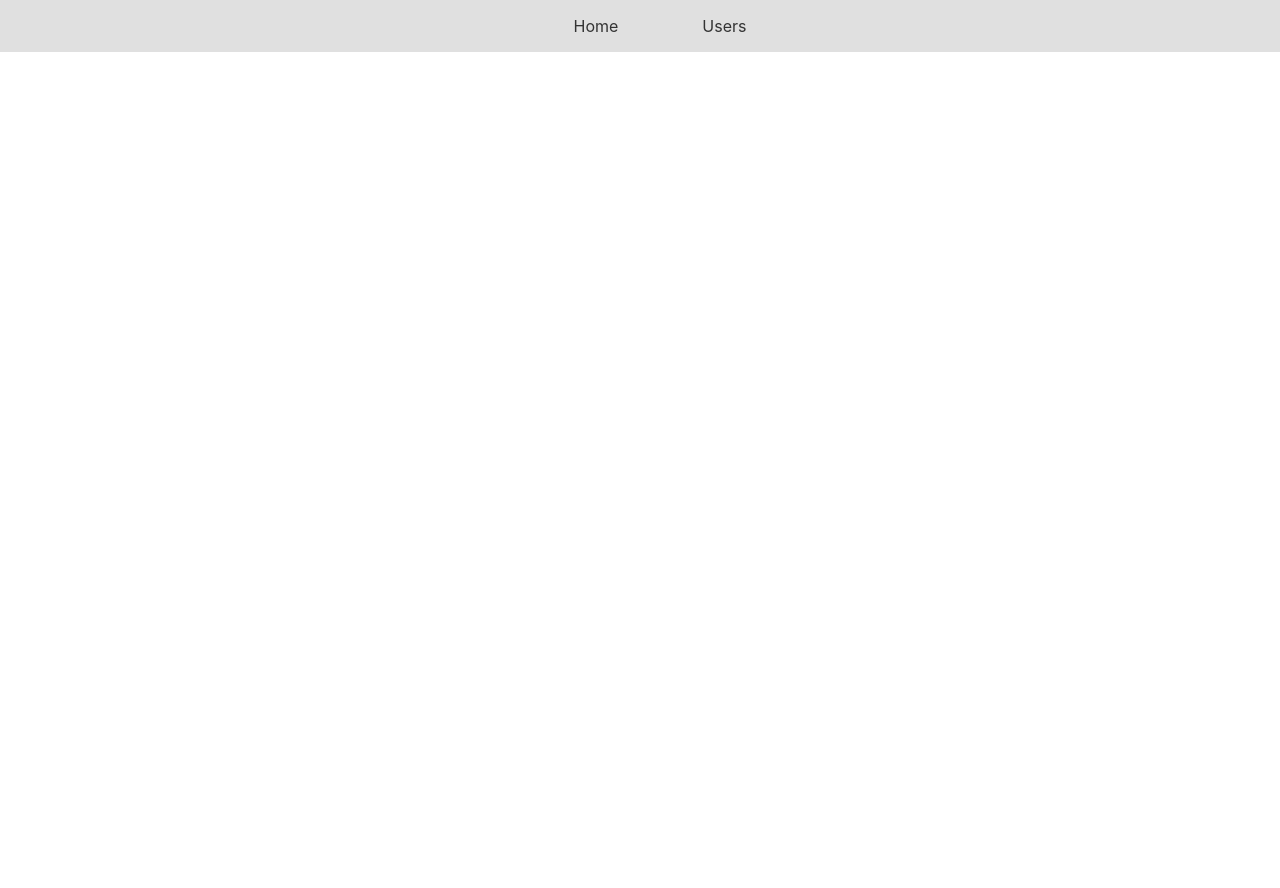
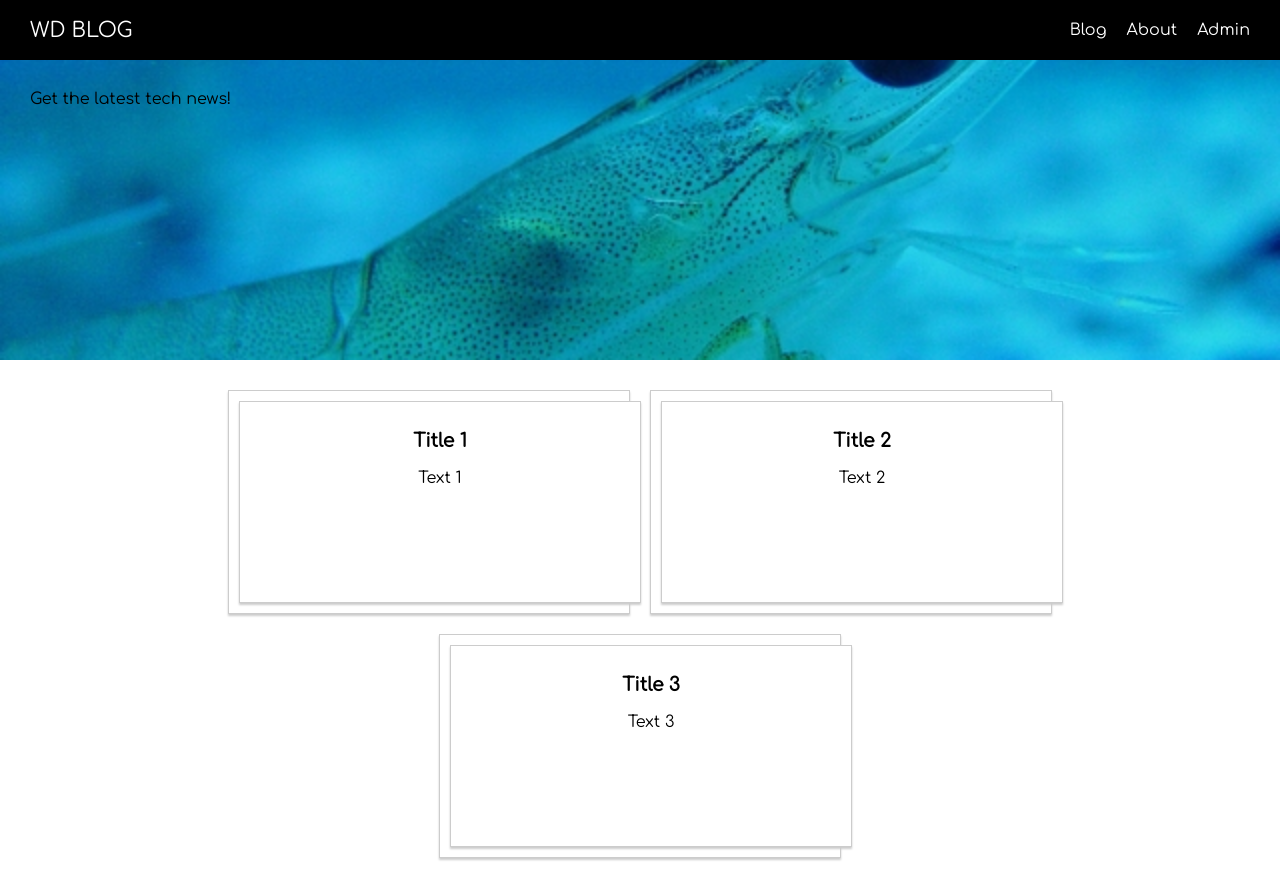
Before and after one commit to emily6699/nuxt, a Nuxt app: page / in a window 1280 px wide. Before the commit the page ends 852 px from the top, so only its background shows below. Built offline with nearby package versions, Linux system fonts and the light colour scheme.

Commit message:
finished section 3 32

```diff
--- /dev/null
+++ b/components/Navigation/TheHeader.vue
@@ -0,0 +1,95 @@
+<template>
+<div class="header-container">
+  <header class="the-header">
+    <TheSideNavToggle @toggle="$emit('sidenavToggle')" />
+    <div class="logo">
+      <nuxt-link to="/">WD BLOG</nuxt-link>
+    </div>
+    <div class="spacer"></div>
+    <div class="navigation-items">
+      <ul class="nav-list">
+        <li class="nav-item"><nuxt-link to="/posts">Blog</nuxt-link></li>
+        <li class="nav-item"><nuxt-link to="/about">About</nuxt-link></li>
+        <li class="nav-item"><nuxt-link to="/admin">Admin</nuxt-link></li>
+      </ul>
+    </div>
+  </header>
+</div>
+</template>
+
+<script>
+import TheSideNavToggle from "@/components/Navigation/TheSideNavToggle";
+
+export default {
+  name: "TheHeader",
+  components: {
+    TheSideNavToggle
+  }
+};
+</script>
+
+
+<style scoped>
+.header-container {
+  height: 60px;
+}
+
+.the-header {
+  width: 100%;
+  position: fixed;
+  height: 60px;
+  display: flex;
+  justify-content: space-around;
+  align-items: center;
+  background-color: black;
+  z-index: 100;
+  box-sizing: border-box;
+  padding: 0 20px;
+}
+
+.logo {
+  margin: 0 10px;
+  font-size: 1.3rem;
+}
+
+.logo a {
+  text-decoration: none;
+  color: white;
+}
+
+.spacer {
+  flex: 1;
+}
+
+.navigation-items {
+  display: none;
+}
+
+@media (min-width: 768px) {
+  .navigation-items {
+    display: block;
+  }
+}
+
+.nav-list {
+  list-style: none;
+  padding: 0;
+  margin: 0;
+  display: flex;
+}
+
+.nav-item {
+  margin: 0 10px;
+}
+
+.nav-item a {
+  text-decoration: none;
+  color: white;
+}
+
+.nav-item a:hover,
+.nav-item a:active,
+.nav-item a.nuxt-link-active {
+  color: red;
+}
+</style>
--- /dev/null
+++ b/components/Navigation/TheSideNavToggle.vue
@@ -0,0 +1,33 @@
+<template>
+  <div
+    class="drawer-toggle"
+    role="button"
+    @click="$emit('toggle')">
+    <div class="bar"></div>
+    <div class="bar"></div>
+    <div class="bar"></div>
+  </div>
+</template>
+
+<style scoped>
+.drawer-toggle {
+  display: flex;
+  flex-direction: column;
+  justify-content: space-around;
+  height: 50%;
+  width: 35px;
+  cursor: pointer;
+}
+
+@media (min-width: 768px) {
+  .drawer-toggle {
+    display: none;
+  }
+}
+
+.drawer-toggle .bar {
+  width: 90%;
+  height: 2px;
+  background-color: white;
+}
+</style>
--- /dev/null
+++ b/components/Navigation/TheSidenav.vue
@@ -0,0 +1,93 @@
+<template>
+<div class="sidenav-container">
+  <div
+    v-if="show"
+    class="sidenav-backdrop"
+    @click="$emit('close')"></div>
+  <transition name="slide-side">
+    <div
+      v-if="show"
+      class="sidenav">
+      <ul
+        class="nav-list"
+        @click="$emit('close')">
+        <li class="nav-item"><nuxt-link to="/posts">Blog</nuxt-link></li>
+        <li class="nav-item"><nuxt-link to="/about">About</nuxt-link></li>
+        <li class="nav-item"><nuxt-link to="/admin">Admin</nuxt-link></li>
+      </ul>
+    </div>
+  </transition>
+</div>
+</template>
+
+<script>
+export default {
+  name: "TheSidenav",
+  props: {
+    show: {
+      type: Boolean,
+      default: false
+    }
+  }
+};
+</script>
+
+
+<style scoped>
+.sidenav-container {
+  height: 100%;
+  width: 100%;
+}
+
+.sidenav-backdrop {
+  width: 100%;
+  height: 100%;
+  background-color: rgba(0, 0, 0, 0.7);
+  z-index: 1000;
+  position: fixed;
+  top: 0;
+  left: 0;
+}
+
+.sidenav {
+  height: 100%;
+  width: 300px;
+  background-color: white;
+  z-index: 10000;
+  position: fixed;
+  top: 0;
+  left: 0;
+  box-sizing: border-box;
+  padding: 30px;
+}
+
+.slide-side-enter-active,
+.slide-side-leave-active {
+  transition: all 0.3s ease-out;
+}
+.slide-side-enter,
+.slide-side-leave-to {
+  transform: translateX(-100%);
+}
+
+.nav-list {
+  list-style: none;
+  padding: 0;
+  margin: 0;
+}
+
+.nav-item {
+  margin: 20px 0;
+}
+
+.nav-item a {
+  text-decoration: none;
+  color: black;
+  font-size: 1.5rem;
+}
+
+.nav-item a:hover,
+.nav-item a:active {
+  color: red;
+}
+</style>
--- /dev/null
+++ b/components/Posts/PostPreview.vue
@@ -0,0 +1,76 @@
+<template>
+  <nuxt-link :to="`/posts/` + 1" class="post-preview">
+        <article class="post-preview">
+            <div class="post-thumbnail" :style="{backgroundImage:'url(' + thumbnail + ')'}">
+            <div class="post-content">
+                <h1>{{title}}</h1>
+                <p>{{previewText}}</p>
+            </div>
+            </div>
+        </article>
+    </nuxt-link>
+</template>
+
+
+<script>
+export default {
+    name:'PostPreview',
+    props:{
+        id:{
+            type:String,
+            required:true
+        },
+        title:{
+            type:String,
+            required:true
+        },
+        previewText:{
+            type:String,
+            required:true
+        },
+        thumbnail:{
+            type:String,
+            required:true
+        }
+    }
+}
+</script>
+
+<style scoped>
+
+.post-preview {
+  border: 1px solid #ccc;
+  box-shadow: 0 2px 2px #ccc;
+  background-color: white;
+  width: 90%;
+}
+
+a {
+  text-decoration: none;
+  color: black;
+}
+
+@media (min-width: 850px) {
+  .post-preview {
+    width: 400px;
+    margin: 10px;
+  }
+}
+
+.post-thumbnail {
+  width: 100%;
+  height: 200px;
+  background-position: center;
+  background-size: cover;
+}
+
+.post-content {
+  padding: 10px;
+  text-align: center;
+}
+
+a:hover .post-content,
+a:active .post-content {
+  background-color: #ccc;
+}
+</style>
--- a/layouts/default.vue
+++ b/layouts/default.vue
@@ -1,63 +1,36 @@
 <template>
   <div>
-    <Header/>
+    <TheHeader @sidenavToggle="displaySidenav = !displaySidenav"/>
+    <TheSidenav
+     :show="displaySidenav"
+     @close="displaynavSidenav=false"/>
     <nuxt />
   </div>
 </template>
 <script>
-import Header from "~/components/Header.vue"
+import TheHeader from "@/components/Navigation/TheHeader.vue"
+import TheSidenav from "@/components/Navigation/TheSidenav.vue"
+import TheSideNavToggle from "@/components/Navigation/TheSideNavToggle.vue"
+
 export default {
   components:{
-    Header
+    TheHeader,
+    TheSidenav,
+    TheSideNavToggle
+  },
+  data(){
+    return{
+      displaySidenav:false
+    }
   }
 }
 </script>
 <style>
-html {
-  font-family: 'Source Sans Pro', -apple-system, BlinkMacSystemFont, 'Segoe UI',
-    Roboto, 'Helvetica Neue', Arial, sans-serif;
-  font-size: 16px;
-  word-spacing: 1px;
-  -ms-text-size-adjust: 100%;
-  -webkit-text-size-adjust: 100%;
-  -moz-osx-font-smoothing: grayscale;
-  -webkit-font-smoothing: antialiased;
-  box-sizing: border-box;
+html{
+  font-family:'Comfortaa'
 }
 
-*,
-*:before,
-*:after {
-  box-sizing: border-box;
-  margin: 0;
-}
-
-.button--green {
-  display: inline-block;
-  border-radius: 4px;
-  border: 1px solid #3b8070;
-  color: #3b8070;
-  text-decoration: none;
-  padding: 10px 30px;
-}
-
-.button--green:hover {
-  color: #fff;
-  background-color: #3b8070;
-}
-
-.button--grey {
-  display: inline-block;
-  border-radius: 4px;
-  border: 1px solid #35495e;
-  color: #35495e;
-  text-decoration: none;
-  padding: 10px 30px;
-  margin-left: 15px;
-}
-
-.button--grey:hover {
-  color: #fff;
-  background-color: #35495e;
+body{
+  margin:0
 }
 </style>
--- a/nuxt.config.js
+++ b/nuxt.config.js
@@ -12,7 +12,8 @@ export default {
       { hid: 'description', name: 'description', content: process.env.npm_package_description || '' }
     ],
     link: [
-      { rel: 'icon', type: 'image/x-icon', href: '/favicon.ico' }
+      { rel: 'icon', type: 'image/x-icon', href: '/favicon.ico' },
+      {rel:"stylesheet", href:"https://fonts.googleapis.com/css?family=Comfortaa&display=swap"}
     ]
   },
   /*
--- a/pages/index.vue
+++ b/pages/index.vue
@@ -1,49 +1,83 @@
 <template>
-      <div class="container">
+      <div class="home-page">
+         <section class="intro">
+           <div>Get the latest tech news!</div>
+         </section>
+         <section class="featured-posts">
+
+           <PostPreview
+           id="1"
+           thumbnail=""
+           title="Title 1"
+           previewText="Text 1"/>
+           <PostPreview
+           id="2"
+           thumbnail=""
+           title="Title 2"
+           previewText="Text 2"/>
+           <PostPreview
+           id="3"
+           thumbnail=""
+           title="Title 3"
+           previewText="Text 3"/>
+         </section>
       </div>
 </template>
 
 <script>
 import Logo from "~/components/Logo.vue";
 import Header from "~/components/Header.vue"
+import PostPreview from "@/components/Posts/PostPreview.vue"
 
 export default {
   components: {
     Logo,
-    Header
+    Header,
+    PostPreview
   }
 };
 </script>
 
-<style>
-.container {
-  margin: 0 auto;
-  min-height: 100vh;
-  display: flex;
-  justify-content: center;
-  align-items: center;
-  text-align: center;
+<style scoped>
+  .intro {
+  height: 300px;
+  position: relative;
+  padding: 30px;
+  box-sizing: border-box;
+  background-position: center;
+  background-size: cover;
+  background-image: url('~assets/images/prawn-in-ocean-1529648-640x480.jpg')
 }
 
-.title {
-  font-family: "Quicksand", "Source Sans Pro", -apple-system, BlinkMacSystemFont,
-    "Segoe UI", Roboto, "Helvetica Neue", Arial, sans-serif;
-  display: block;
-  font-weight: 300;
-  font-size: 100px;
-  color: #35495e;
-  letter-spacing: 1px;
+.intro h1 {
+  position: absolute;
+  top: 10%;
+  left: 5%;
+  width: 90%;
+  font-size: 1.5rem;
+  color: black;
+  background-color: rgb(211, 211, 211);
+  padding: 10px;
+  border-radius: 10px;
+  box-shadow: 3px 3px 3px black;
+  box-sizing: border-box;
+  border: 1px solid black;
 }
 
-.subtitle {
-  font-weight: 300;
-  font-size: 42px;
-  color: #526488;
-  word-spacing: 5px;
-  padding-bottom: 15px;
+@media (min-width: 768px) {
+  .intro h1 {
+    font-size: 2rem;
+  }
 }
 
-.links {
-  padding-top: 15px;
+.featured-posts {
+  display: flex;
+  padding: 20px;
+  box-sizing: border-box;
+  flex-wrap: wrap;
+  align-items: center;
+  justify-content: center;
 }
+
+
 </style>
--- /dev/null
+++ b/pages/posts/_id/index.vue
@@ -0,0 +1,68 @@
+<template>
+    <div class="single-post-page">
+        <section class="post">
+            <div class="post-title">Title of the Post</div>
+            <div class="post-details">
+                <div class="post-detail">Last updated on Jan. 3rd 2020</div>
+                <div class="post-detail">Written by Sam</div>
+            </div>
+            <div>Content of the post</div>
+        </section>
+        <section class="post-feedback">
+            <div>Let me know what you think about the post, send a eamil to <a href="mailto:elu@snowjoe.com"></a></div>
+        </section>
+    </div>
+</template>
+<style scoped>
+    .single-post-page {
+  padding: 30px;
+  text-align: center;
+  box-sizing: border-box;
+}
+
+.post {
+  width: 100%;
+}
+
+@media (min-width: 768px) {
+  .post {
+    width: 600px;
+    margin: auto;
+  }
+}
+
+.post-title {
+  margin: 0;
+}
+
+.post-details {
+  padding: 10px;
+  box-sizing: border-box;
+  border-bottom: 3px solid #ccc;
+  display: flex;
+  justify-content: center;
+  align-items: center;
+  flex-direction: column;
+}
+
+@media (min-width: 768px) {
+  .post-details {
+    flex-direction: row;
+  }
+}
+
+.post-detail {
+  color: rgb(88, 88, 88);
+  margin: 0 10px;
+}
+
+.post-feedback a {
+  color: red;
+  text-decoration: none;
+}
+
+.post-feedback a:hover,
+.post-feedback a:active {
+  color: salmon;
+}
+</style>
--- /dev/null
+++ b/pages/posts/index.vue
@@ -0,0 +1,13 @@
+<template>
+    <div class="posts-page">
+
+    </div>
+</template>
+
+<style scoped>
+    .posts-page{
+        display: flex;
+        justify-content: center;
+        align-items: center
+    }
+</style>
--- a/pages/users/_id/index.vue
+++ /dev/null
@@ -1,14 +0,0 @@
-<template>
-  <div>a single user, with ID: {{ $route.params.id }}</div>
-</template>
-
-<script>
-export default {
-  validate(data) {
-    return /^\d+$/.test(data.params.id);
-  }
-};
-</script>
-
-<style>
-</style>
--- a/pages/users/index.vue
+++ /dev/null
@@ -1,30 +0,0 @@
-<template>
-<div>
-   <!-- <Header/> -->
-   <div>Please enter an Id and click the button</div>
-</div>
-
-</template>
-
-<script>
-import Header from "~/components/Header.vue"
-export default {
-  components:{
-    Header
-  },
-  data() {
-    return {
-      userId: ""
-    };
-  },
-  methods: {
-    onLoadUser() {
-      this.$router.push("/users/" + this.userId);
-    }
-  }
-  // layout: "user"
-};
-</script>
-
-<style>
-</style>
```
Also changed, not shown: pages/about/index.vue (added, +14 -0 lines), assets/images/prawn-in-ocean-1529648-640x480.jpg (added).
